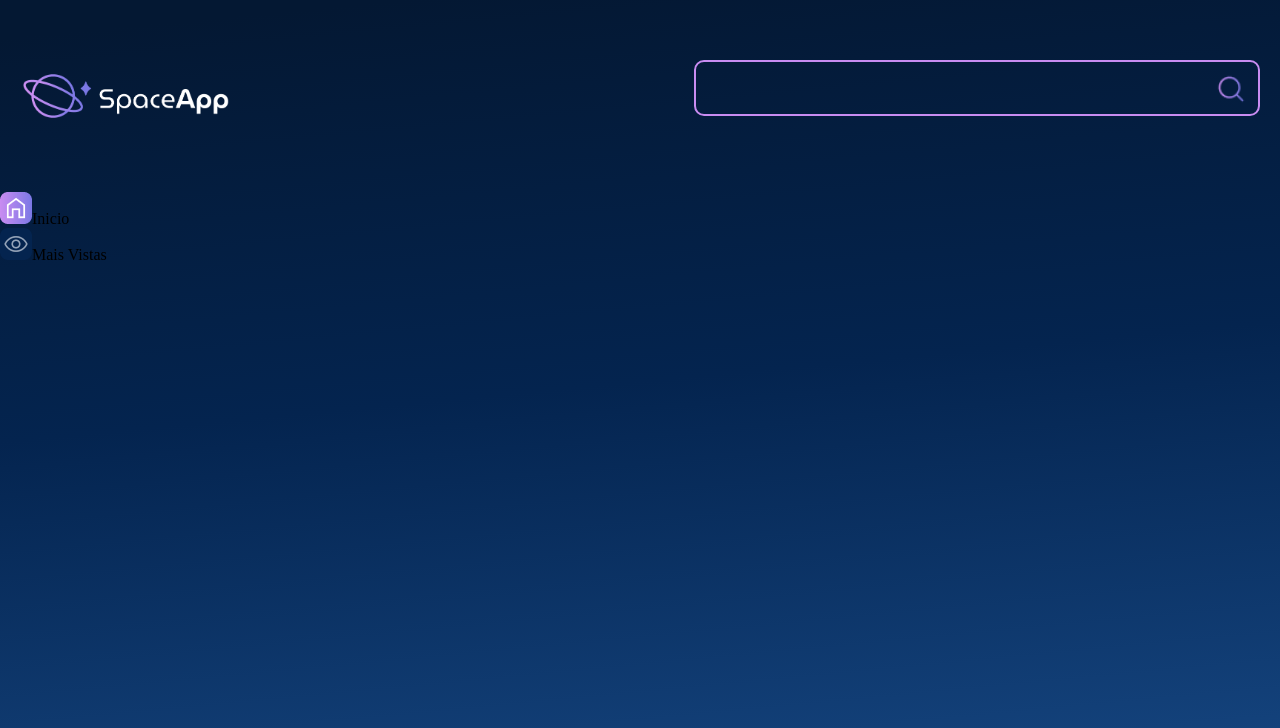
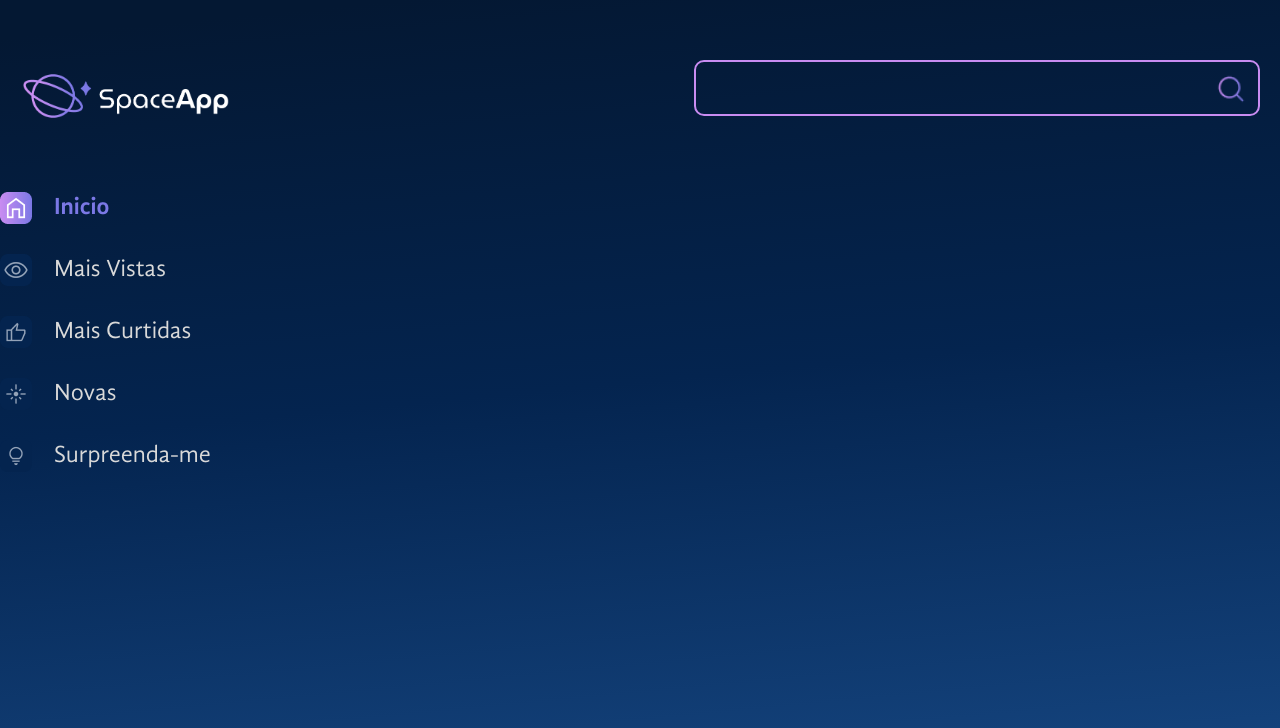
Before and after one commit to Guss-Mello/space-app-alura, a React (Vite) app in the folder space-app/: page / in a window 1280 px wide. Shown: the top 728 px of the page. Built offline with nearby package versions, Linux system fonts and the light colour scheme.

Commit message:
Coloquei todos os itens e imgs da barra lateral e decidi uma fonte padrao

```diff
--- a/space-app/src/assets/componentes/BarraLateral/ItemNavegacao/index.jsx
+++ b/space-app/src/assets/componentes/BarraLateral/ItemNavegacao/index.jsx
@@ -2,13 +2,24 @@
 
 
 const ListItemStyled = styled.li`
+    font-size: 24px;
+    line-height: 29px;
+    margin-bottom: 30px;
+    cursor: pointer;
+    color: ${ props => props.$ativo ? '#7B78E5' : '#D9D9D9'};
+    font-family: ${ props => props.$ativo ? 'GandhiSansBold' : 'GandhiSansRegular'};
+    display: flex;
+    align-items: center;
+    gap: 22px;
 `
 
 const ItemNavegacao = ({children, iconeAtivo, iconeInativo, ativo = false}) => {
-    return(<ListItemStyled>
-        <img src={ativo ? iconeAtivo : iconeInativo} alt="" />
-        {children}
-    </ListItemStyled>)
+    return(
+        <ListItemStyled $ativo={ativo}>
+            <img src={ativo ? iconeAtivo : iconeInativo} alt="" />
+            {children}
+        </ListItemStyled>
+    )
 }
 
 export default ItemNavegacao
--- a/space-app/src/assets/componentes/BarraLateral/index.jsx
+++ b/space-app/src/assets/componentes/BarraLateral/index.jsx
@@ -20,6 +20,15 @@
                     <ItemNavegacao iconeAtivo="/icones/mais-vistas-ativo.png" iconeInativo="/icones/mais-vistas-inativo.png">
                         Mais Vistas
                     </ItemNavegacao>
+                    <ItemNavegacao iconeAtivo="/icones/mais-curtidas-ativo.png" iconeInativo="/icones/mais-curtidas-inativo.png">
+                        Mais Curtidas
+                    </ItemNavegacao>
+                    <ItemNavegacao iconeAtivo="/icones/novas-ativo.png" iconeInativo="/icones/novas-inativo.png">
+                        Novas
+                    </ItemNavegacao>
+                    <ItemNavegacao iconeAtivo="/icones/surpreenda-me-ativo.png" iconeInativo="/icones/surpreenda-me-inativo.png">
+                        Surpreenda-me
+                    </ItemNavegacao>
                 </ListStyled>
             </nav>
         </aside>
--- a/space-app/src/assets/componentes/EstilosGlobais/index.jsx
+++ b/space-app/src/assets/componentes/EstilosGlobais/index.jsx
@@ -1,9 +1,22 @@
 import { createGlobalStyle } from "styled-components";
 
+import GandhiSansRegular from './fontes/GandhiSans-Regular.otf'
+import GandhiSansBold from './fontes/GandhiSans-Bold.otf'
+
+
 const EstilosGlobais = createGlobalStyle`
+    @font-face {
+        font-family: 'GandhiSansRegular';
+        src: local('Gandhi Sans Regular'), local('GandhiSansRegular'), url(${GandhiSansRegular});
+    }
+    @font-face {
+        font-family: 'GandhiSansBold';
+        src: local('Gandhi Sans Bold'), local('GandhiSansBold'), url(${GandhiSansBold});
+    }
     html {
         line-height: 1.15;
         -webkit-text-size-adjust: 100%;
+        font-family: GandhiSansRegular;
     }
     body {
         margin: 0;
```
Also changed, not shown: space-app/eslint.config.js (deleted, +0 -29 lines), space-app/src/assets/componentes/EstilosGlobais/fontes/GandhiSans-Bold.otf (added), space-app/src/assets/componentes/EstilosGlobais/fontes/GandhiSans-Regular.otf (added).
